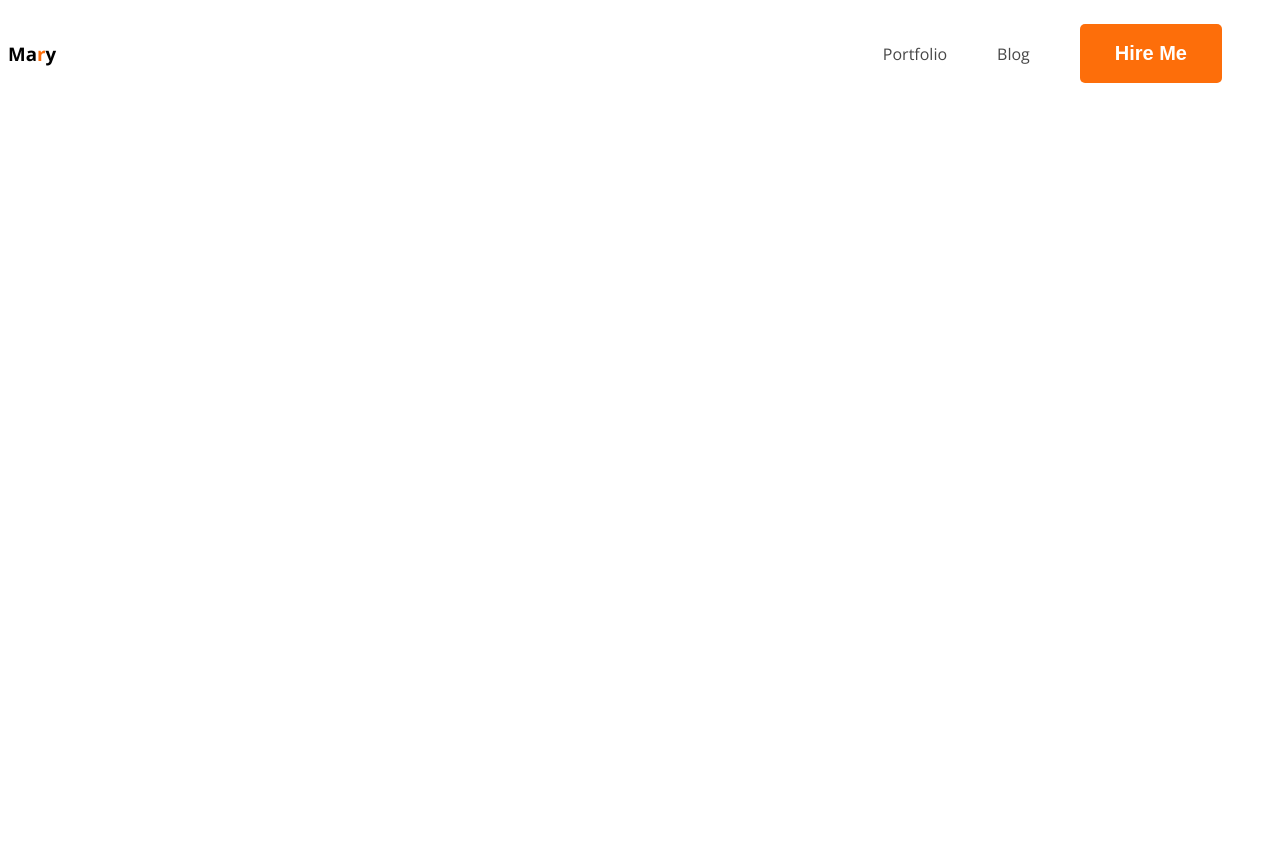
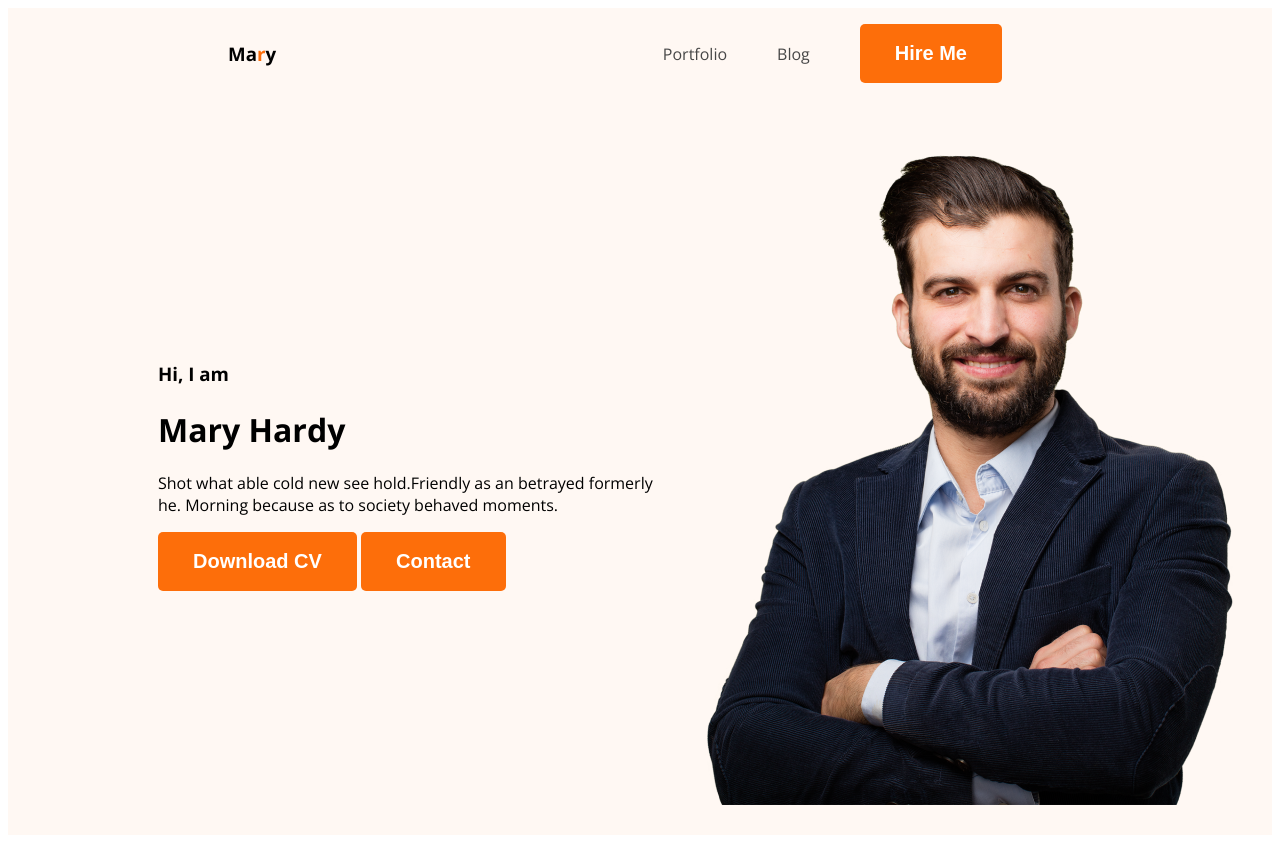
Before and after one commit to Md-Hasan-Arif/Developer-portfolio, a plain HTML site: page index.html in a window 1280 px wide. Before the commit the page ends 800 px from the top, so only its background shows below. Drawn offline with nearby package versions, Linux system fonts and the light colour scheme.

Commit message:
banner content added

```diff
--- a/index.html
+++ b/index.html
@@ -10,7 +10,7 @@
     <link rel="stylesheet" href="styles/portfolio.css">
 </head>
 <body>
-    <header>
+    <header class="header">
         <nav>
           <h3>Ma<span class="text-primary">r</span>y</h3>
             <ul>
@@ -19,6 +19,18 @@
                 <li><button class="btn-primary">Hire Me</button></li>
            </ul>
        </nav>
+       <div class="banner">
+            <div class="banner-content">
+                <h3 class="banner-greeting">Hi, I  am</h3>
+                <h1 class="banner-title">Mary Hardy</h1>
+                <p>
+                    Shot what able cold new see hold.Friendly as an betrayed formerly he. Morning because as to society behaved moments.
+                </p>
+                <button class="btn-primary">Download CV</button>
+                <button class="btn-primary">Contact</button>
+            </div>
+            <img class="profile-pic" src="images/hardy.png" alt="">
+       </div>
   </header>
     <main>
 
--- a/styles/portfolio.css
+++ b/styles/portfolio.css
@@ -24,6 +24,7 @@ nav {
     display: flex;
     justify-content: space-between;
     align-items: center;
+    margin: 0 220px;
 }
 
 .nav-title {
@@ -46,3 +47,20 @@ nav a {
     text-decoration: none;
     color: #474747;
 }
+
+/* Header */
+.header {
+    background: #FFF8F3;
+}
+
+.banner {
+    padding: 30px 30px 30px 150px;
+    display: flex;
+    align-items: center;
+}
+
+.banner.profile-pic {
+    width: 584px;
+    height: 676px;
+
+}
```
